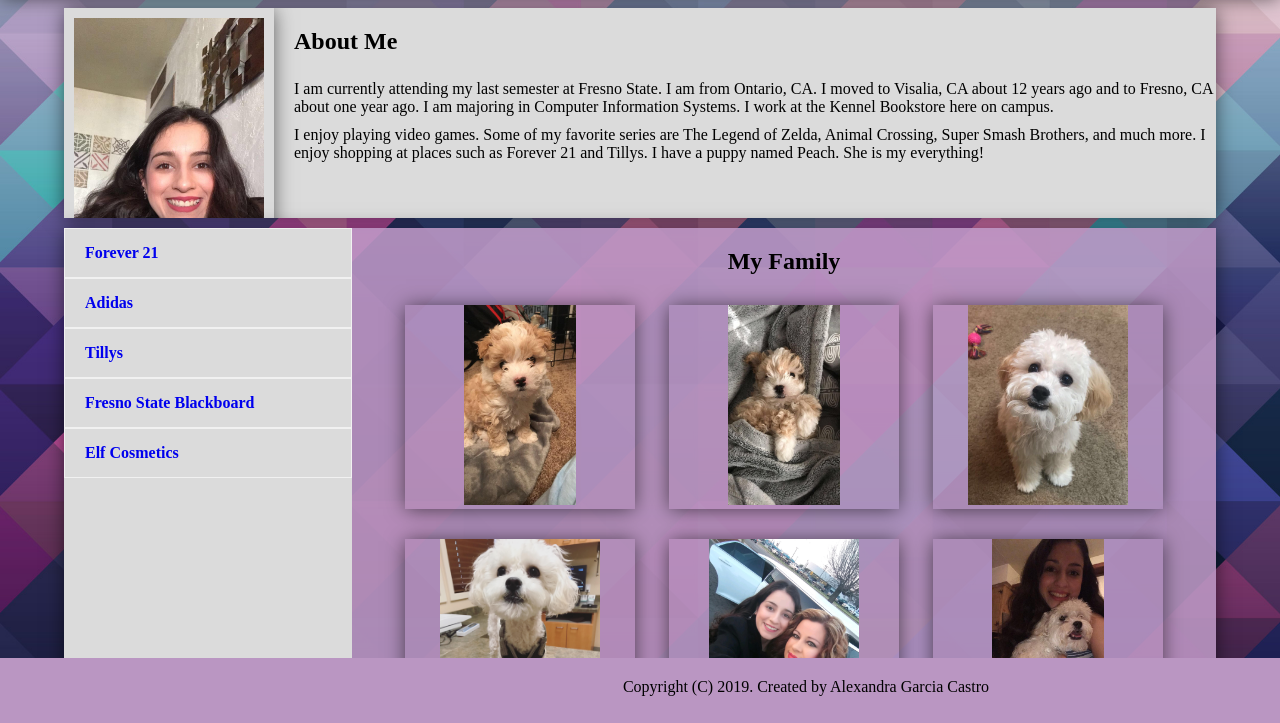
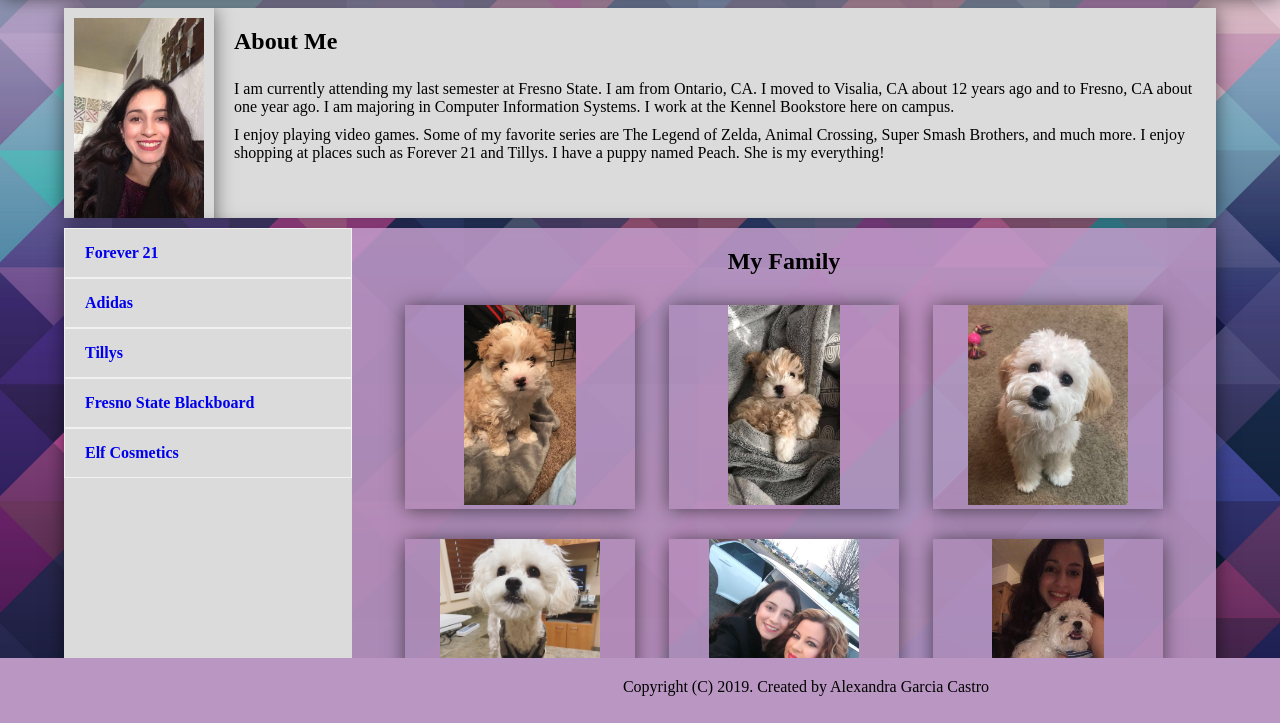
Before and after one commit to alexandra818/MyBioPage, a plain HTML site: page index.html in a window 1280 px wide. Shown: the part 77-800 px from the top of the page. Drawn offline with Linux system fonts and the light colour scheme.

Commit message:
fixed pic

```diff
--- a/index.html
+++ b/index.html
@@ -142,8 +142,7 @@
 
         .pic-container>img {
          object-fit: contain;
-
-            width: 190px;
+            width: 130px;
             margin: 10px;
 
         }
```
